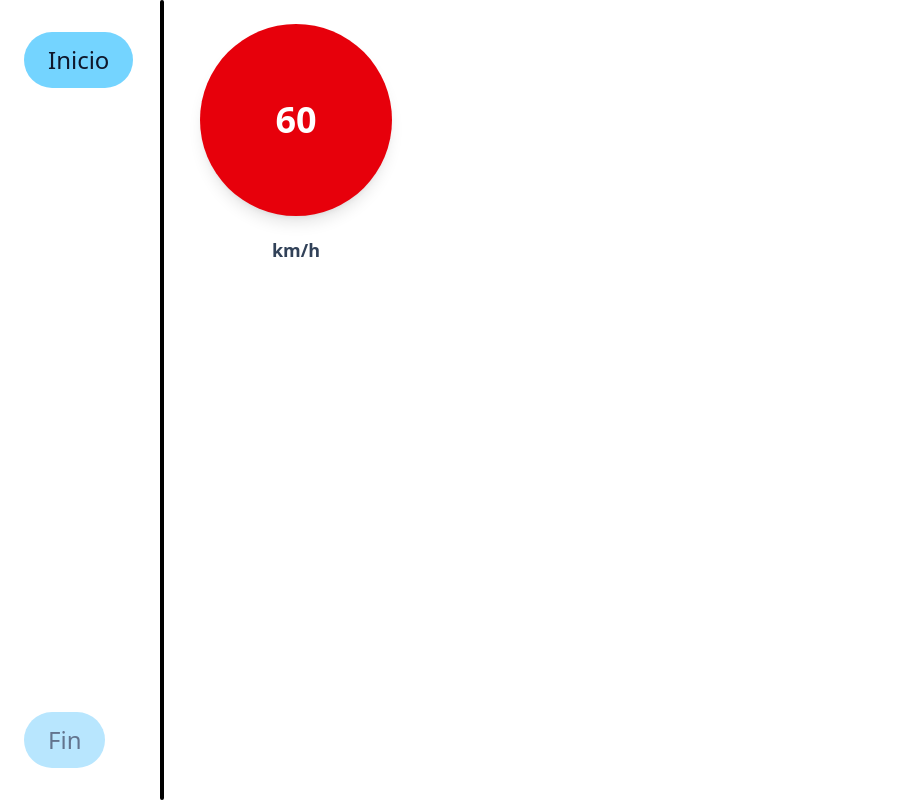
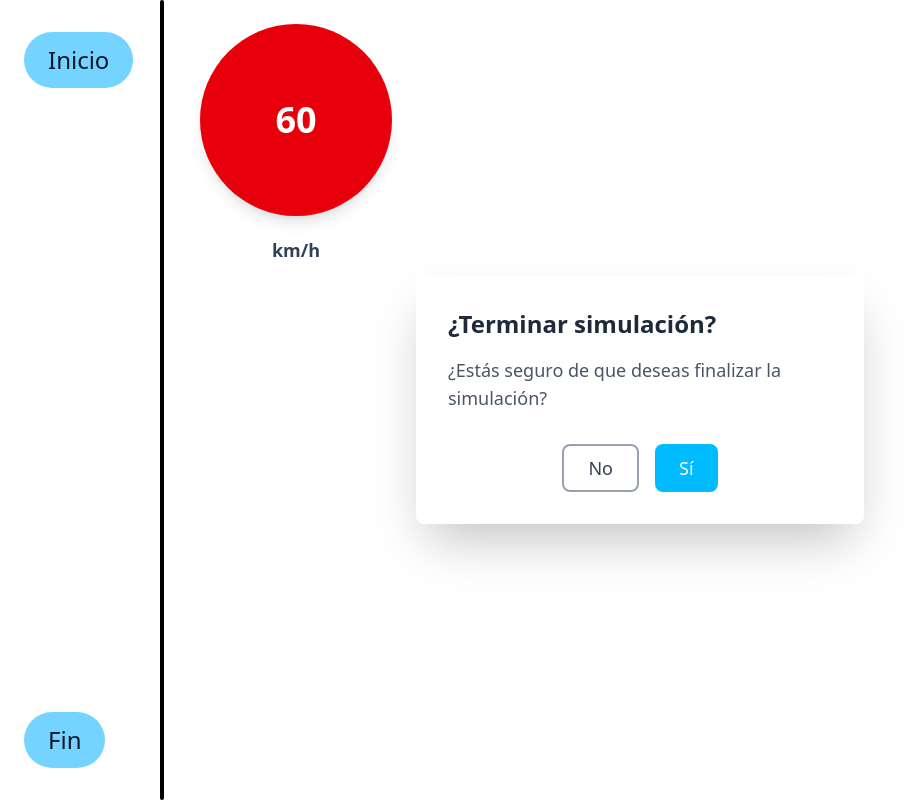
Before and after one commit to mrraxyer/FIS-React, a React (Vite) app: page / in a window 1280 px wide. Both pictures are taken after a click on the button "Fin". Shown: the whole page, without its empty margins (0-913 px from the left). Built offline with nearby package versions, Linux system fonts and the light colour scheme.

Commit message:
feat: added modal to button

```diff
--- a/src/App.tsx
+++ b/src/App.tsx
@@ -7,7 +7,7 @@ export default function App() {
             {/* Left sidebar with buttons and separator*/}
             <div className="absolute left-6 top-0 bottom-0 w-36">
                 <Button label="Inicio" className="absolute top-8 left-0" active={true} buttonType="Inicio" />
-                <Button label="Fin" className="absolute bottom-8 left-0" active={false} buttonType="Fin" />
+                <Button label="Fin" className="absolute bottom-8 left-0" active={true} buttonType="Fin" />
             </div>
             <div className="absolute left-40 top-0 bottom-0 w-1 bg-black rounded" />
 
--- a/src/components/Button.tsx
+++ b/src/components/Button.tsx
@@ -1,4 +1,6 @@
 import type { CSSProperties } from 'react'
+import { useState } from 'react'
+import Modal from './Modal'
 
 type ButtonProps = {
     label: string
@@ -10,25 +12,40 @@ type ButtonProps = {
 }
 
 export default function Button({ label, onClick, className = '', style, active = false, buttonType }: ButtonProps) {
+    const [showModal, setShowModal] = useState(false)
+
     const base = 'px-6 py-3 text-2xl rounded-full font-medium transition-all duration-200'
     const activeStyles = 'bg-sky-300 text-slate-900 hover:bg-sky-400 hover:shadow-md cursor-pointer'
     const inactiveStyles = 'bg-sky-200 text-slate-500 cursor-not-allowed'
 
     const handleClick = () => {
         if (active) {
+            // Custom behavior based on buttonType
+            if (buttonType === 'Inicio') {
+                alert('Simulación iniciada.')
                 if (onClick) {
                     onClick()
                 }
-
-            // Custom behavior based on buttonType
-            if (buttonType === 'Inicio') alert('Simulación iniciada.')
-            else if (buttonType === 'Fin') {
-                // Confirm before ending (TBD)
+            } else if (buttonType === 'Fin') {
+                setShowModal(true)
             }
         }
     }
 
+    const handleConfirm = () => {
+        setShowModal(false)
+        alert('Simulación finalizada.')
+        if (onClick) {
+            onClick()
+        }
+    }
+
+    const handleCancel = () => {
+        setShowModal(false)
+    }
+
     return (
+        <>
             <button
                 onClick={handleClick}
                 className={`${base} ${active ? activeStyles : inactiveStyles} ${className}`}
@@ -37,5 +54,15 @@ export default function Button({ label, onClick, className = '', style, active =
             >
                 {label}
             </button>
+            <Modal
+                isOpen={showModal}
+                title="¿Terminar simulación?"
+                message="¿Estás seguro de que deseas finalizar la simulación?"
+                onConfirm={handleConfirm}
+                onCancel={handleCancel}
+                confirmText="Sí"
+                cancelText="No"
+            />
+        </>
     )
 }
--- /dev/null
+++ b/src/components/Modal.tsx
@@ -0,0 +1,46 @@
+import type { ReactNode } from 'react'
+
+type ModalProps = {
+    isOpen: boolean
+    title: string
+    message: ReactNode
+    onConfirm: () => void
+    onCancel: () => void
+    confirmText?: string
+    cancelText?: string
+}
+
+export default function Modal({
+    isOpen,
+    title,
+    message,
+    onConfirm,
+    onCancel,
+    confirmText = 'Sí',
+    cancelText = 'No',
+}: ModalProps) {
+    if (!isOpen) return null
+
+    return (
+        <div className="fixed inset-0 flex items-center justify-center z-50">
+            <div className="bg-white rounded-lg shadow-2xl p-8 max-w-md w-full mx-4">
+                <h2 className="text-2xl font-bold text-gray-800 mb-4">{title}</h2>
+                <p className="text-gray-600 text-lg mb-8">{message}</p>
+                <div className="flex gap-4 justify-center">
+                    <button
+                        onClick={onCancel}
+                        className="px-6 py-2 text-lg font-medium rounded-lg border-2 border-gray-400 text-gray-700 hover:bg-gray-100 transition-colors duration-200"
+                    >
+                        {cancelText}
+                    </button>
+                    <button
+                        onClick={onConfirm}
+                        className="px-6 py-2 text-lg font-medium rounded-lg bg-sky-400 text-white hover:bg-sky-500 transition-colors duration-200"
+                    >
+                        {confirmText}
+                    </button>
+                </div>
+            </div>
+        </div>
+    )
+}
```
Also changed, not shown: 1 other file (tests, documents, lock files or other folders). Lines whose indentation alone changed are shown as unchanged.
